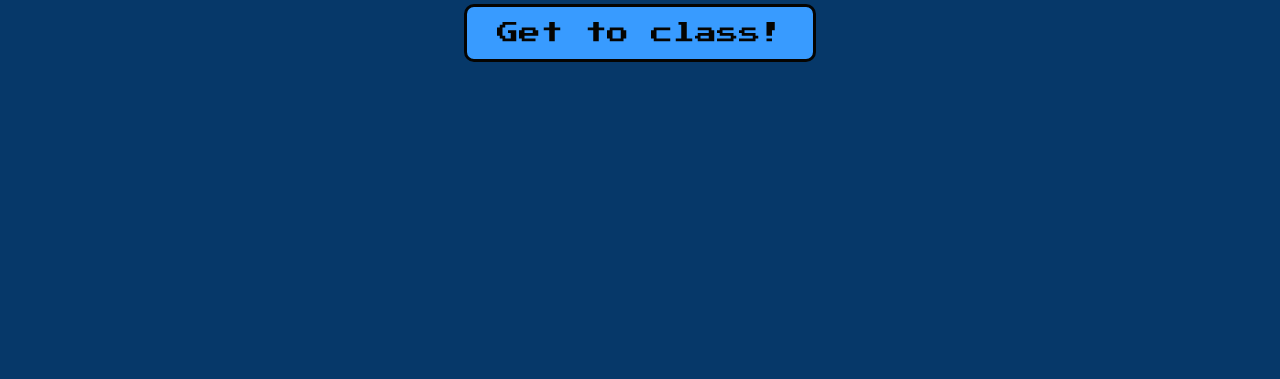
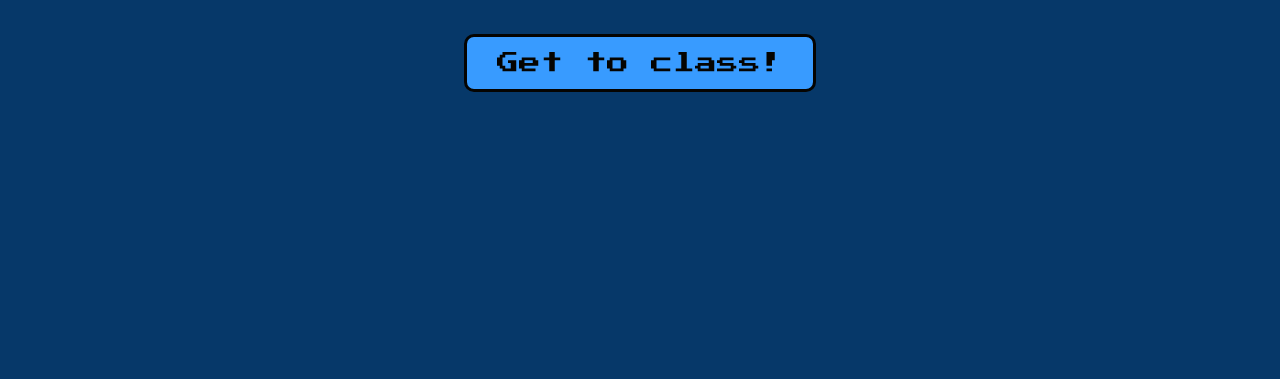
Before and after one commit to Shiro-roda/mschool, a plain HTML site: page index.html in a window 1280 px wide. Shown: the part 421-800 px from the top of the page. Drawn offline with Linux system fonts and the light colour scheme.

Commit message:
Add files via upload

```diff
--- a/style.css
+++ b/style.css
@@ -42,6 +42,8 @@ body, html {
 
 /* Start Button Styles */
 #start-button {
+  position: relative;
+  top: 30px;
   padding: 15px 30px;
   font-size: 22px;
   background-color: white; /* Blue background */
```
